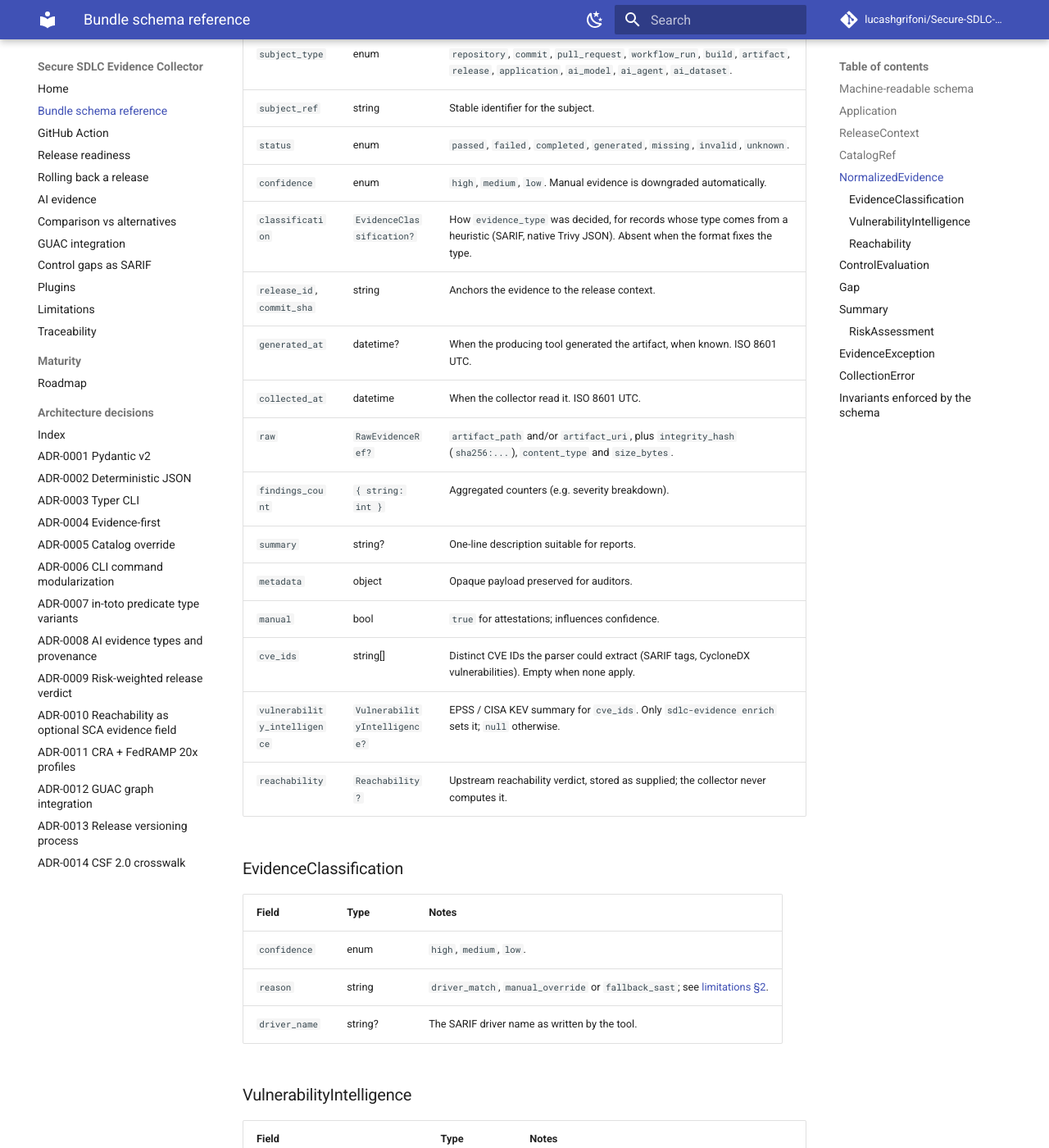
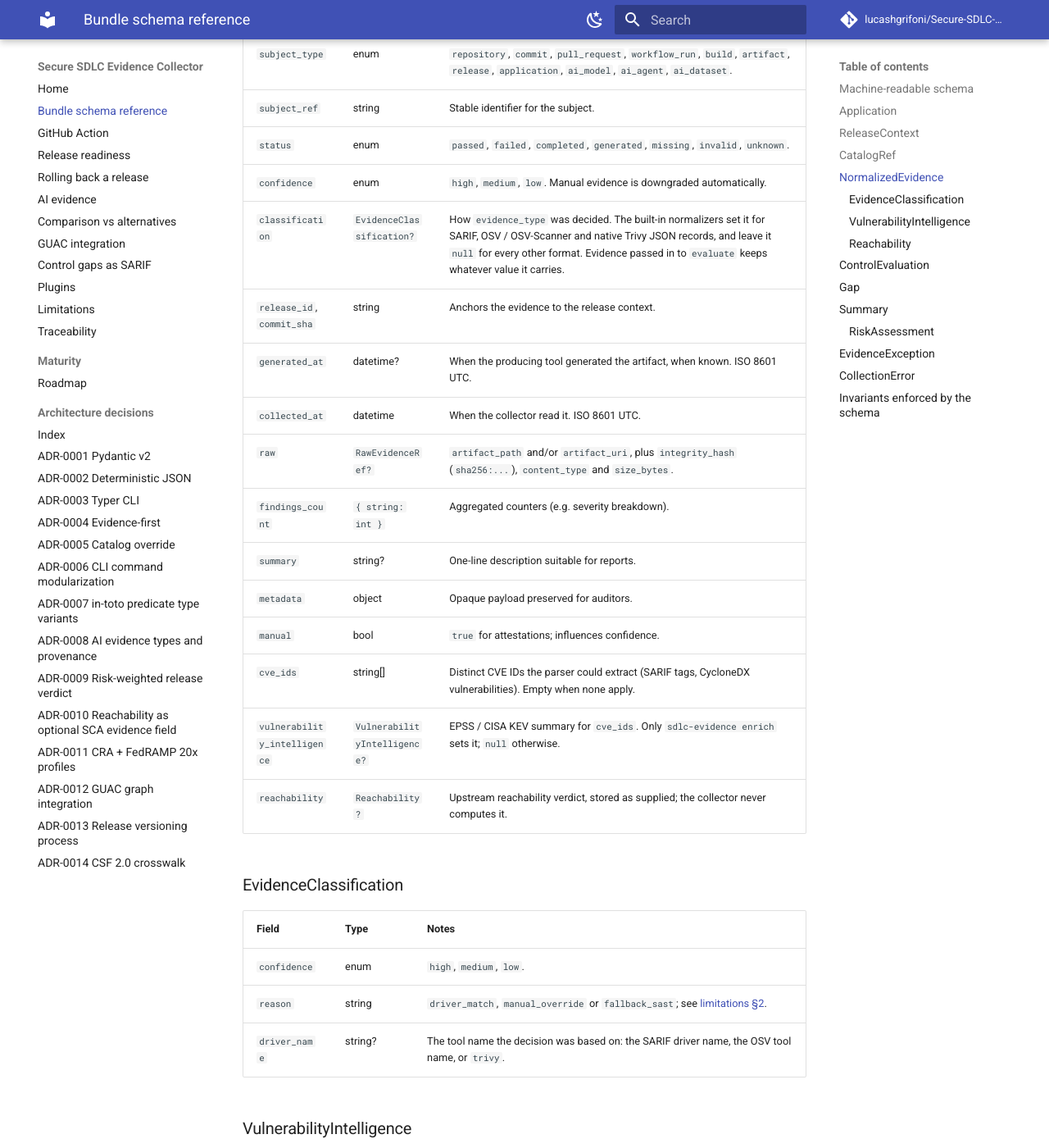
Before and after one commit to lucashgrifoni/Secure-SDLC-Evidence-Collector, an MkDocs documentation site: the page built from docs/bundle_schema.md, in a window 1280 px wide and 1400 px high, scrolled down 3773 px. Shown: the whole window at 82% size. Built offline with MkDocs 1.6.1 and Material for MkDocs 9.7.7, drawn with Linux system fonts in a browser that asks for light colours; comment, search, counter and statistics services are not loaded.

Commit message:
docs(schema): list the normalizers that set classification
classification is not absent for fixed formats: the OSV normalizer sets
it too. Name the producers (SARIF, OSV, native Trivy JSON) and drop the
absence guarantee.

```diff
--- a/docs/bundle_schema.md
+++ b/docs/bundle_schema.md
@@ -146,7 +146,7 @@ catalog record has been edited.
 | `subject_ref` | string | Stable identifier for the subject. |
 | `status` | enum | `passed`, `failed`, `completed`, `generated`, `missing`, `invalid`, `unknown`. |
 | `confidence` | enum | `high`, `medium`, `low`. Manual evidence is downgraded automatically. |
-| `classification` | `EvidenceClassification?` | How `evidence_type` was decided, for records whose type comes from a heuristic (SARIF, native Trivy JSON). Absent when the format fixes the type. |
+| `classification` | `EvidenceClassification?` | How `evidence_type` was decided. The built-in normalizers set it for SARIF, OSV / OSV-Scanner and native Trivy JSON records, and leave it `null` for every other format. Evidence passed in to `evaluate` keeps whatever value it carries. |
 | `release_id`, `commit_sha` | string | Anchors the evidence to the release context. |
 | `generated_at` | datetime? | When the producing tool generated the artifact, when known. ISO 8601 UTC. |
 | `collected_at` | datetime | When the collector read it. ISO 8601 UTC. |
@@ -165,7 +165,7 @@ catalog record has been edited.
 |---|---|---|
 | `confidence` | enum | `high`, `medium`, `low`. |
 | `reason` | string | `driver_match`, `manual_override` or `fallback_sast`; see [limitations §2](limitations.md). |
-| `driver_name` | string? | The SARIF driver name as written by the tool. |
+| `driver_name` | string? | The tool name the decision was based on: the SARIF driver name, the OSV tool name, or `trivy`. |
 
 ### VulnerabilityIntelligence
 
```
